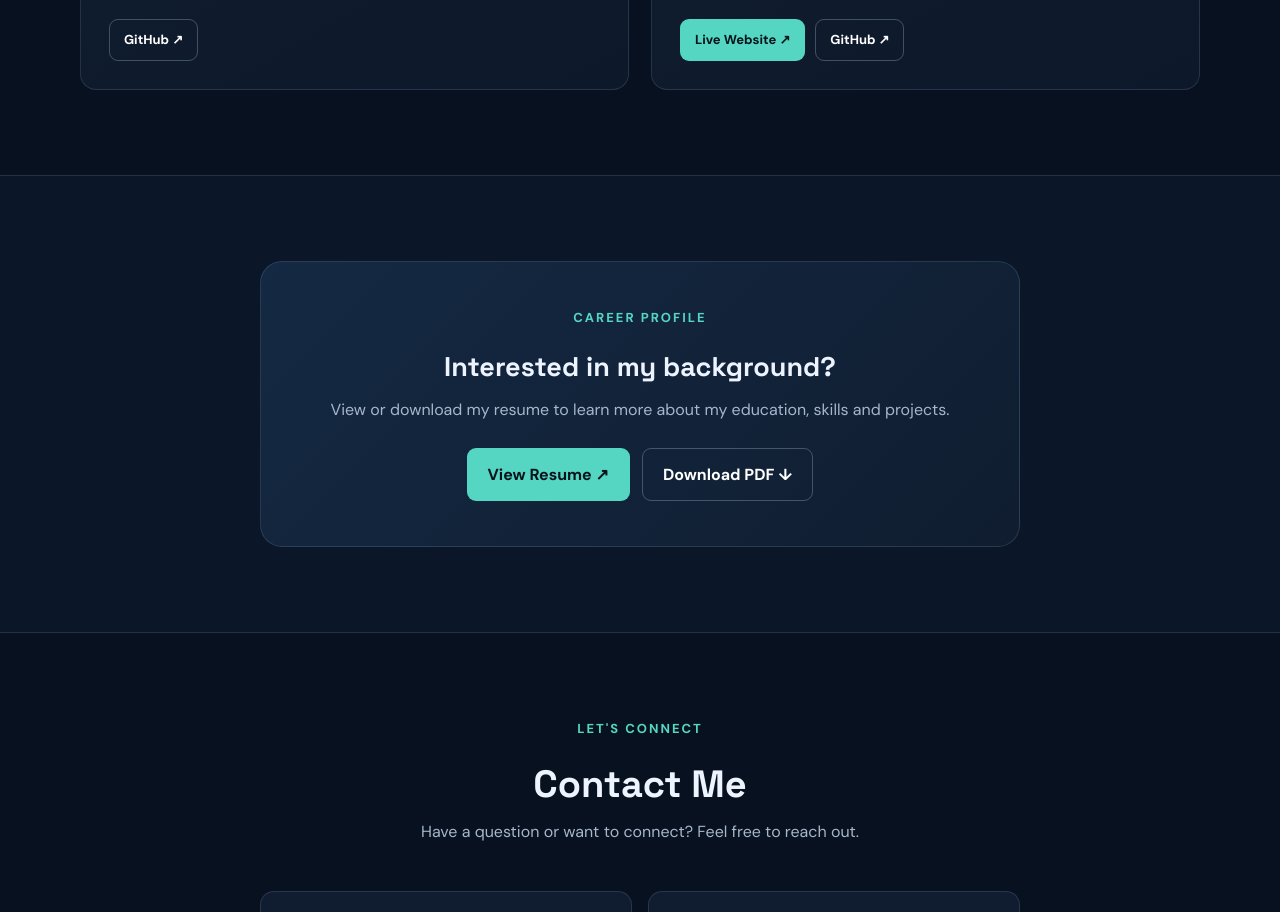
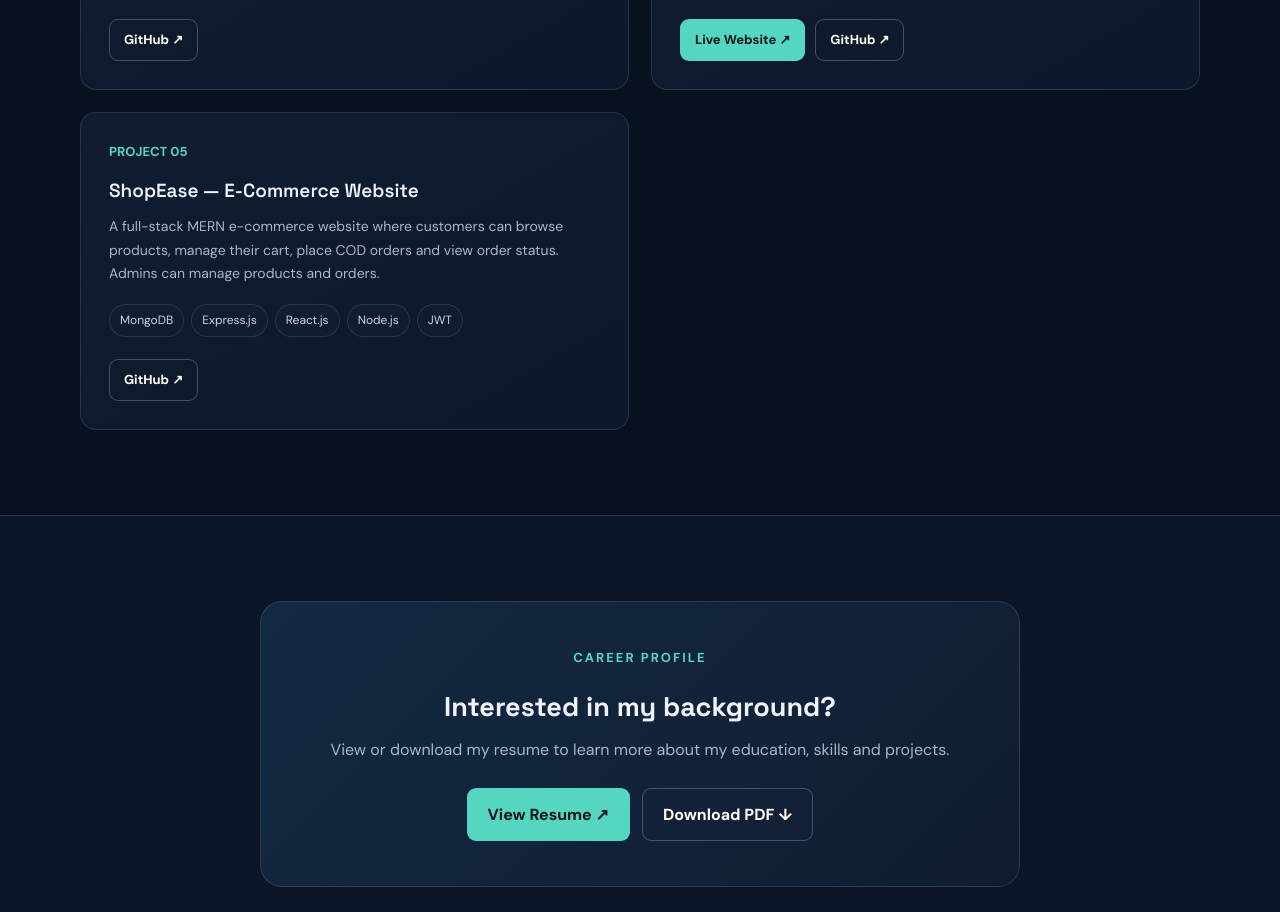
Before and after one commit to yadavamit4git/Portfolio, a plain HTML site: page index.html in a window 1280 px wide. Shown: the part 2696-3608 px from the top of the page. Drawn offline with Linux system fonts and the light colour scheme.

Commit message:
Add ShopEase project to portfolio

```diff
--- a/index.html
+++ b/index.html
@@ -712,6 +712,8 @@ skills through hands-on projects.
 
 <div class="projects-container">
 
+<!-- PROJECT 01 -->
+
 <div class="project-card">
 <div class="project-number">PROJECT 01</div>
 <h3>JobBoard — Job Portal</h3>
@@ -726,6 +728,8 @@ skills through hands-on projects.
 <a href="https://github.com/yadavamit4git/JobBoard" target="_blank" rel="noopener noreferrer" class="btn outline">GitHub ↗</a>
 </div>
 </div>
+
+<!-- PROJECT 02 -->
 
 <div class="project-card">
 <div class="project-number">PROJECT 02</div>
@@ -742,6 +746,8 @@ skills through hands-on projects.
 </div>
 </div>
 
+<!-- PROJECT 03 -->
+
 <div class="project-card">
 <div class="project-number">PROJECT 03</div>
 <h3>MERN Expense Tracker</h3>
@@ -757,6 +763,8 @@ skills through hands-on projects.
 </div>
 </div>
 
+<!-- PROJECT 04 -->
+
 <div class="project-card">
 <div class="project-number">PROJECT 04</div>
 <h3>TravelGo — Travel Landing Page</h3>
@@ -769,6 +777,34 @@ skills through hands-on projects.
 <div class="project-links">
 <a href="https://yadavamit4git.github.io/Travel-Landing-Page/" target="_blank" rel="noopener noreferrer" class="btn primary">Live Website ↗</a>
 <a href="https://github.com/yadavamit4git/Travel-Landing-Page" target="_blank" rel="noopener noreferrer" class="btn outline">GitHub ↗</a>
+</div>
+</div>
+
+<!-- PROJECT 05 - SHOP EASE -->
+
+<div class="project-card">
+<div class="project-number">PROJECT 05</div>
+<h3>ShopEase — E-Commerce Website</h3>
+
+<p>
+A full-stack MERN e-commerce website where customers can browse products,
+manage their cart, place COD orders and view order status.
+Admins can manage products and orders.
+</p>
+
+<div class="tags">
+<span class="tag">MongoDB</span>
+<span class="tag">Express.js</span>
+<span class="tag">React.js</span>
+<span class="tag">Node.js</span>
+<span class="tag">JWT</span>
+</div>
+
+<div class="project-links">
+<a href="https://github.com/yadavamit4git/ShopEase-E-Commerce"
+target="_blank"
+rel="noopener noreferrer"
+class="btn outline">GitHub ↗</a>
 </div>
 </div>
 
```
